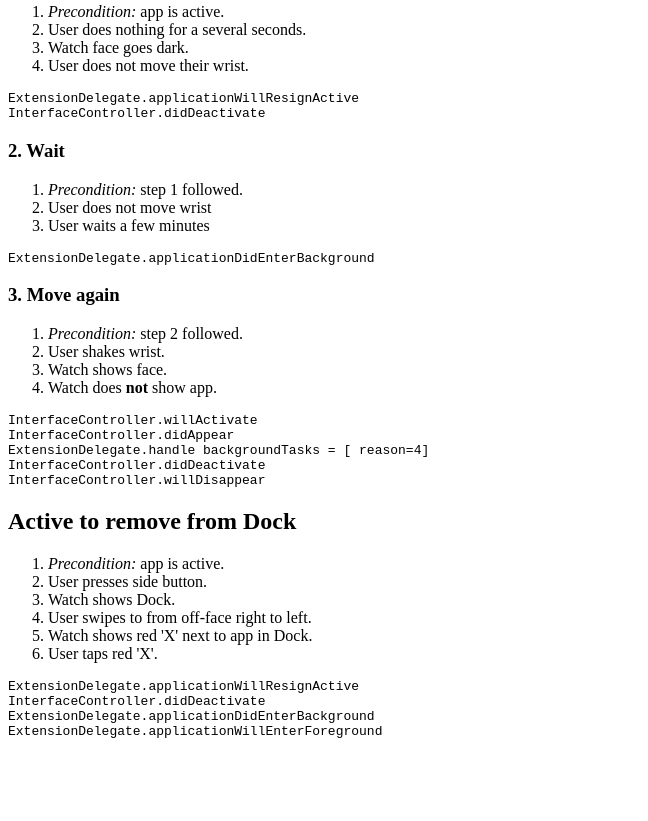
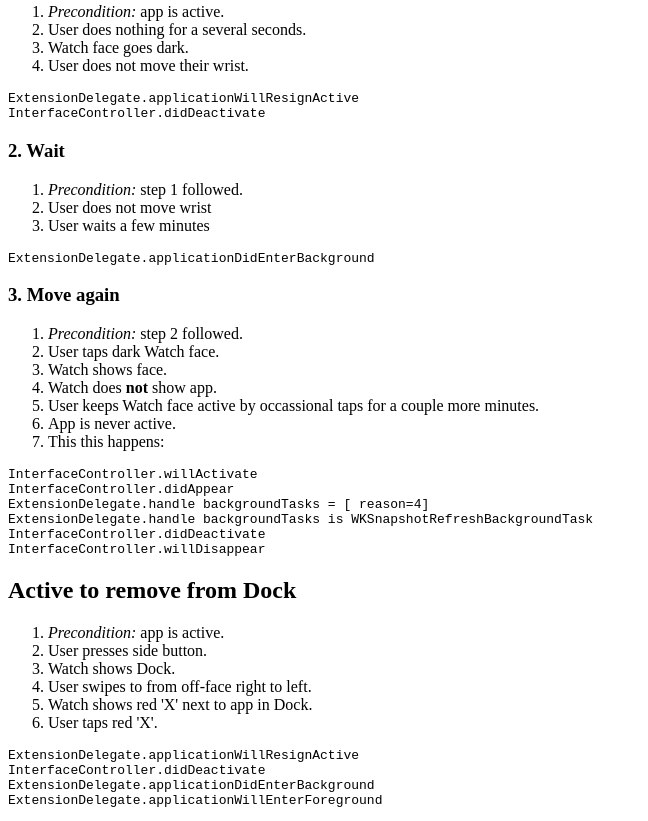
Before and after one commit to funcJeff/blog, a plain HTML site: page watchoslifecyclecallbacks.html in a window 1280 px wide. Shown: the part 1641-2462 px from the top of the page, without its empty margins (0-648 px from the left). Before the commit the page ends 2393 px from the top, so only its background shows below. Drawn offline with Linux system fonts and the light colour scheme.

Commit message:
Update 3 step sequence

```diff
--- a/watchoslifecyclecallbacks.html
+++ b/watchoslifecyclecallbacks.html
@@ -146,15 +146,19 @@ ExtensionDelegate.applicationDidEnterBackground
 <h3>3. Move again</h3>
 <ol>
   <li><em>Precondition:</em> step 2 followed.
-  <li>User shakes wrist.
+  <li>User taps dark Watch face.
   <li>Watch shows face.
   <li>Watch does <strong>not</strong> show app.
+  <li>User keeps Watch face active by occassional taps for a couple more minutes.
+  <li>App is never active.
+  <li>This this happens:
 </ol>
 <samp>
 <pre>
 InterfaceController.willActivate
 InterfaceController.didAppear
-ExtensionDelegate.handle backgroundTasks = [<WKSnapshotRefreshBackgroundTask: 0x16ef3f90> reason=4]
+ExtensionDelegate.handle backgroundTasks = [<WKSnapshotRefreshBackgroundTask: 0x176ae740> reason=4]
+ExtensionDelegate.handle backgroundTasks is WKSnapshotRefreshBackgroundTask
 InterfaceController.didDeactivate
 InterfaceController.willDisappear
 </pre>
```
